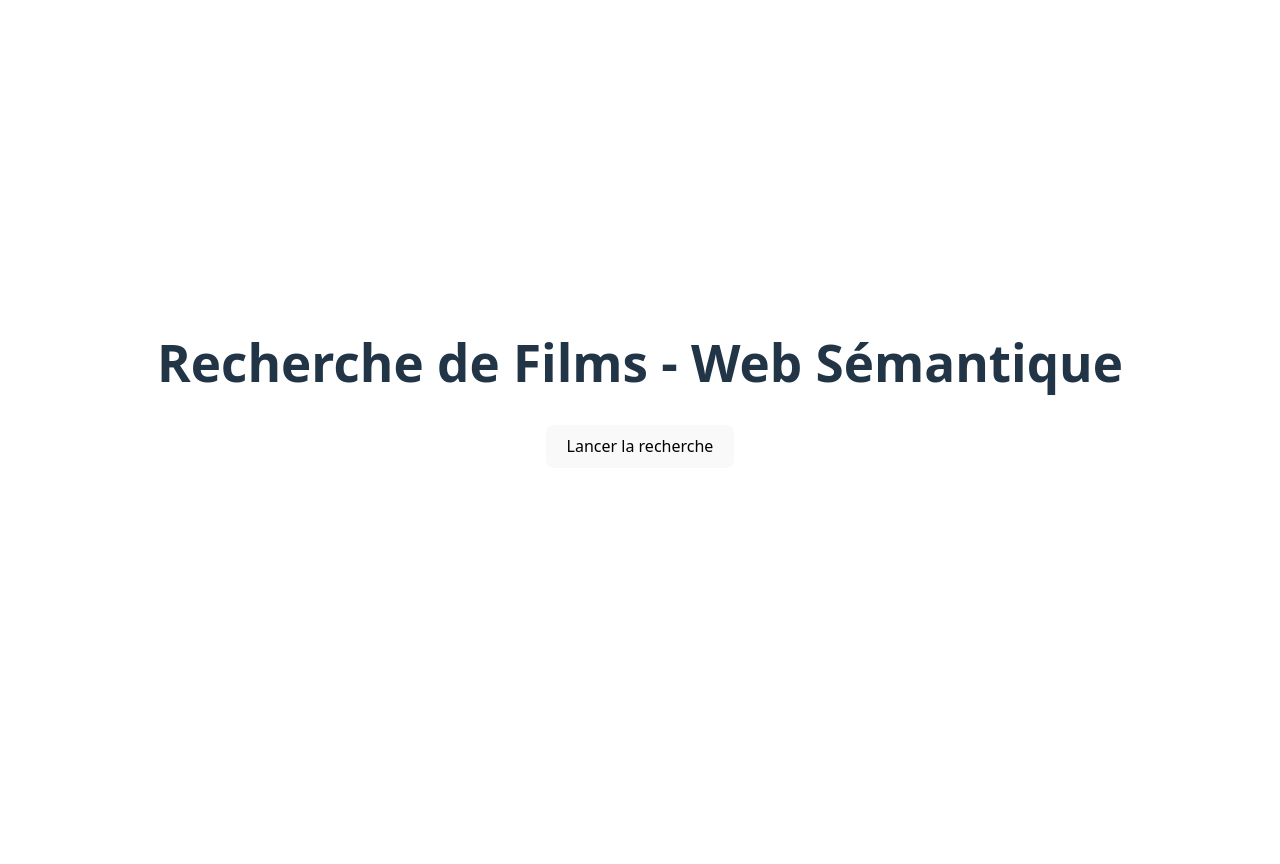
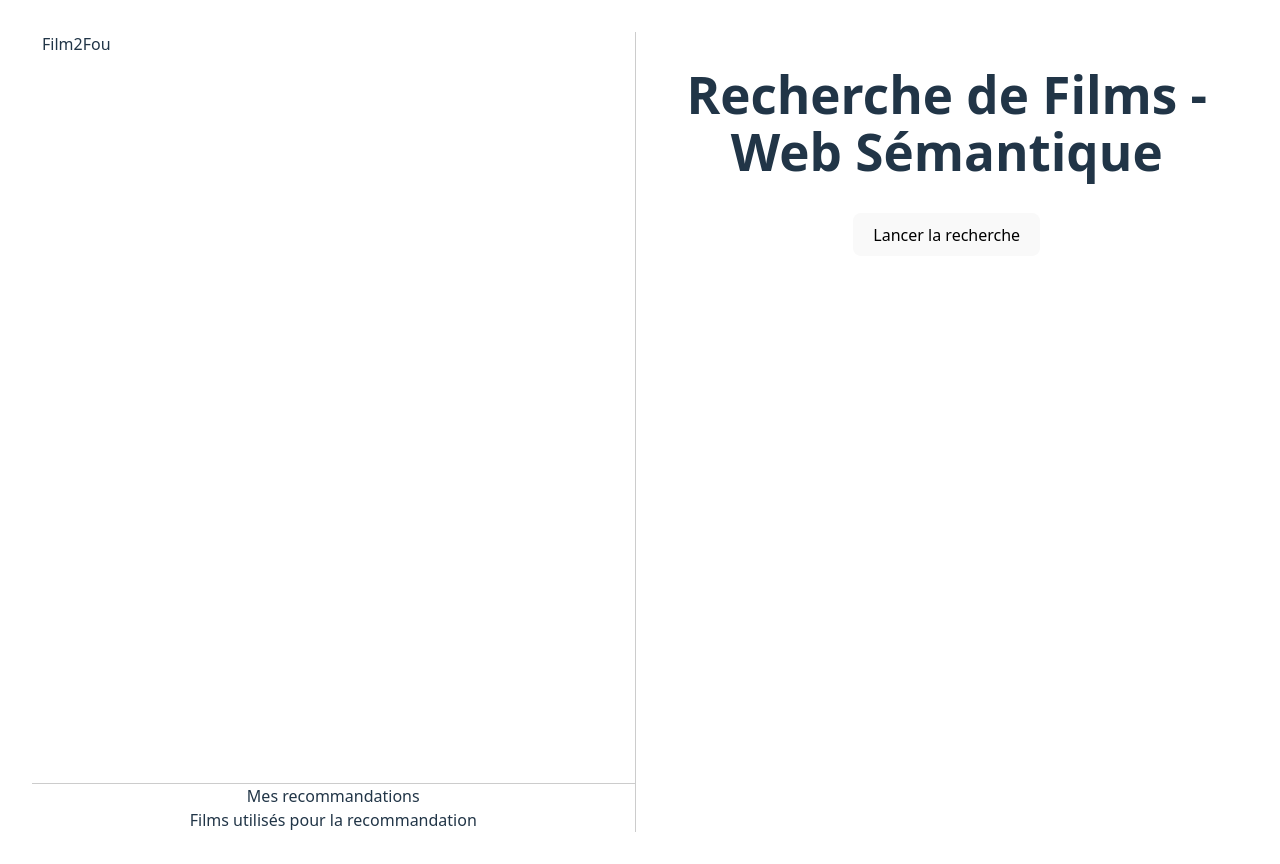
Before and after one commit to putonnicolas/WebSemantiqueApp, a website built with Vite: page index.html in a window 1280 px wide. Before the commit the page ends 800 px from the top, so only its background shows below. Built offline with nearby package versions, Linux system fonts and the light colour scheme.

Commit message:
First version of IHM

```diff
--- a/index.html
+++ b/index.html
@@ -7,7 +7,24 @@
     <title>websemantiqueapp.json</title>
   </head>
   <body>
-    <div id="app"></div>
+    <div id="app" style="display: flex; gap: 10px; height: 100vh;">
+      <div id="leftPanel" style="display: flex; flex-direction: column; flex: 1; border-right: 1px solid #ccc;">
+        <div id="website" style="display: flex; align-items: center; gap: 10px;">
+          <div id="logo">
+          </a href="">
+          </div>
+          <div id="titre">Film2Fou</div>
+        </div>
+        <hr style="flex: 1; border: 10px; border-bottom: 1px solid #ccc; margin: 0;" />
+        <div id="">Mes recommandations</div>
+        <div id="">Films utilisés pour la recommandation</div>
+        <div id="movieList">
+
+        </div>
+      </div>
+
+      <div id="hero" style="display: flex; flex: 1;"></div>
+    </div>
     <script type="module" src="/src/main.js"></script>
   </body>
 </html>
--- a/src/main.js
+++ b/src/main.js
@@ -34,7 +34,7 @@ async function lancerRecherche() {
     return;
   }
 
-  let html = '<h2>Films de Christopher Nolan</h2><div class="films-grid">';
+  let html = '<h2>Films</h2><div class="films-grid">';
   films.forEach((film) => {
     html += `
             <div class="film-card">
@@ -57,7 +57,7 @@ async function lancerRecherche() {
   resultsDiv.innerHTML = html;
 }
 
-document.querySelector("#app").innerHTML = `
+document.querySelector("#hero").innerHTML = `
   <div class="container">
     <h1>Recherche de Films - Web Sémantique</h1>
     <button id="searchBtn">Lancer la recherche</button>
```
